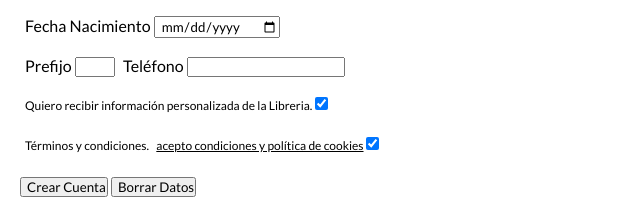
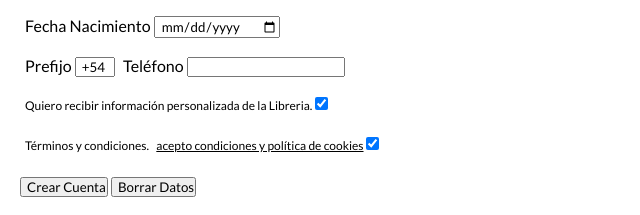
Before and after one commit to Manustoteles/grupo_2_libreria, a website: page views/register.html in a window 1280 px wide. Shown: the part 306-521 px from the top of the page, 0-640 px from the left. Drawn offline with Linux system fonts and the light colour scheme; files that its build step writes are made by us from their sources; files whose address does not match are found by name.

Commit message:
regsitro actualizado prefijo

```diff
--- a/views/register.html
+++ b/views/register.html
@@ -34,7 +34,7 @@
         </div>
         <div>
             <label for="codigo">Prefijo</label>
-            <input class="prefijo" type="text" name="codigo" id="codigo">
+            <input class="prefijo" type="autocomplete" name="codigo" id="codigo" value="+54">
             <label for="telefono">Teléfono</label>
             <input type="text" name="telefone" id="telefono">
         </div>
```
